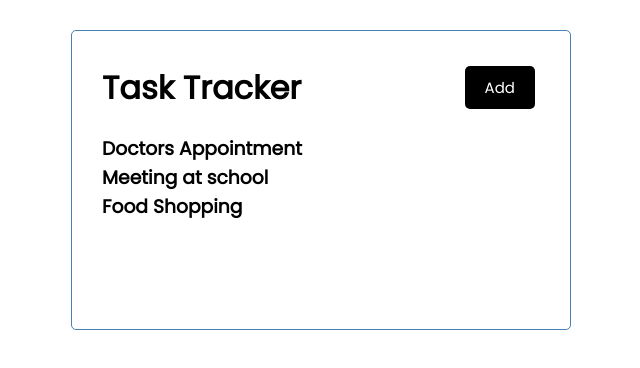
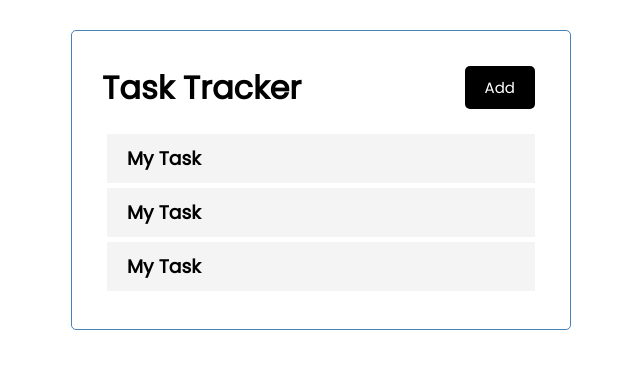
Before and after one commit to AbidAlWassie/React-Task-Tracker, a React (Create React App) app: page / in a window 1280 px wide. Shown: the top 368 px of the page, without its empty margins (319-959 px from the left). Built offline with nearby package versions, Linux system fonts and the light colour scheme.

Commit message:
updated project

```diff
--- a/src/App.js
+++ b/src/App.js
@@ -1,14 +1,36 @@
+import { useState } from "react";
 import Header from './components/Header';
 import Tasks from "./components/Tasks";
 
-function App() {
-
+const App = () => {
+  const [tasks, setTasks] = useState(
+    [
+      {
+        id: 1,
+        text: "Doctors Appointment",
+        day: "Feb 5th at 2:30 pm",
+        reminder: true,
+      },
+      {
+        id: 2,
+        text: "Meeting at school",
+        day: "Feb 6th at 2:30 pm",
+        reminder: true,
+      },
+      {
+        id: 3,
+        text: "Food Shopping",
+        day: "Feb 7th at 2:30 pm",
+        reminder: false,
+      },
+    ]
+  )
   return (
     <div className="container">
       <Header />
-      <Tasks />
+      <Tasks tasks={tasks} />
     </div>
-  );
+  )
 }
 
 export default App;
--- a/src/components/Button.js
+++ b/src/components/Button.js
@@ -9,7 +9,7 @@
 }
 
 Button.defaultProps = {
-  color: "steelblue"
+  color: "steelblue",
 }
 
 Button.propTypes = {
@@ -17,4 +17,4 @@
   color: PropTypes.string,
 }
 
-export default Button
+export default Button;
--- a/src/components/Header.js
+++ b/src/components/Header.js
@@ -26,4 +26,4 @@
 //   color: "red", backgroundColor: "black"
 // }
 
-export default Header
+export default Header;
--- /dev/null
+++ b/src/components/Task.js
@@ -0,0 +1,9 @@
+const Task = () => {
+  return (
+    <div className="task">
+      <h3>My Task</h3>
+    </div>
+  )
+}
+
+export default Task;
--- a/src/components/Tasks.js
+++ b/src/components/Tasks.js
@@ -1,36 +1,12 @@
-import { useState } from "react";
-
-const Tasks = () => {
-  const [tasks, setTasks] = useState(
-    [
-      {
-        id: 1,
-        text: "Doctors Appointment",
-        day: "Feb 5th at 2:30 pm",
-        reminder: true,
-      },
-      {
-        id: 2,
-        text: "Meeting at school",
-        day: "Feb 6th at 2:30 pm",
-        reminder: true,
-      },
-      {
-        id: 3,
-        text: "Food Shopping",
-        day: "Feb 7th at 2:30 pm",
-        reminder: false,
-      },
-    ]
-  );
-
+import Task from "./Task";
+const Tasks = ({ tasks }) => {
   return (
     <>
       {tasks.map((task) => (
-        <h3 key={task.id}>{task.text}</h3>
-        ))}
+        <Task key={task.id} task={task} />
+      ))}
     </>
   )
 }
 
-export default Tasks
+export default Tasks;
```
